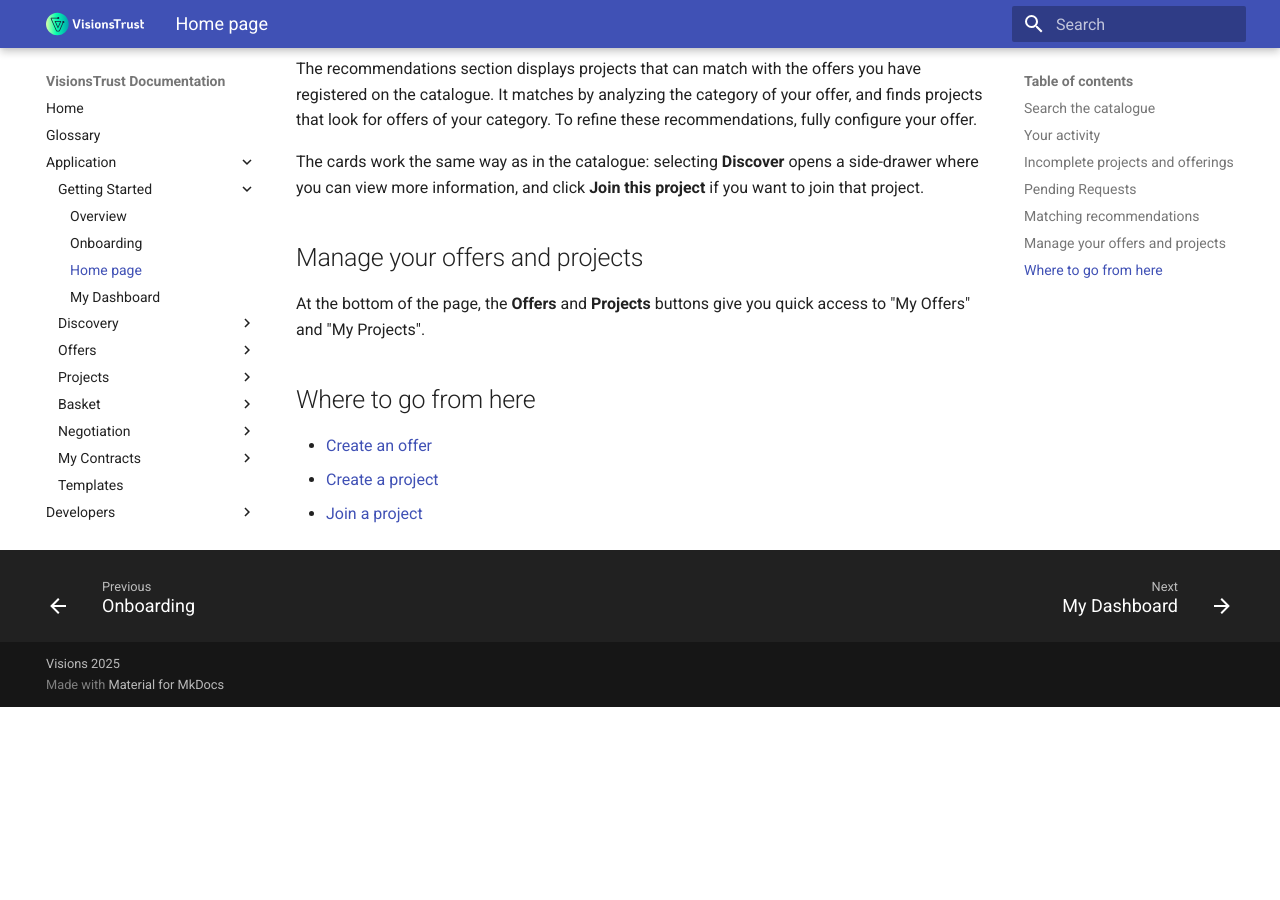
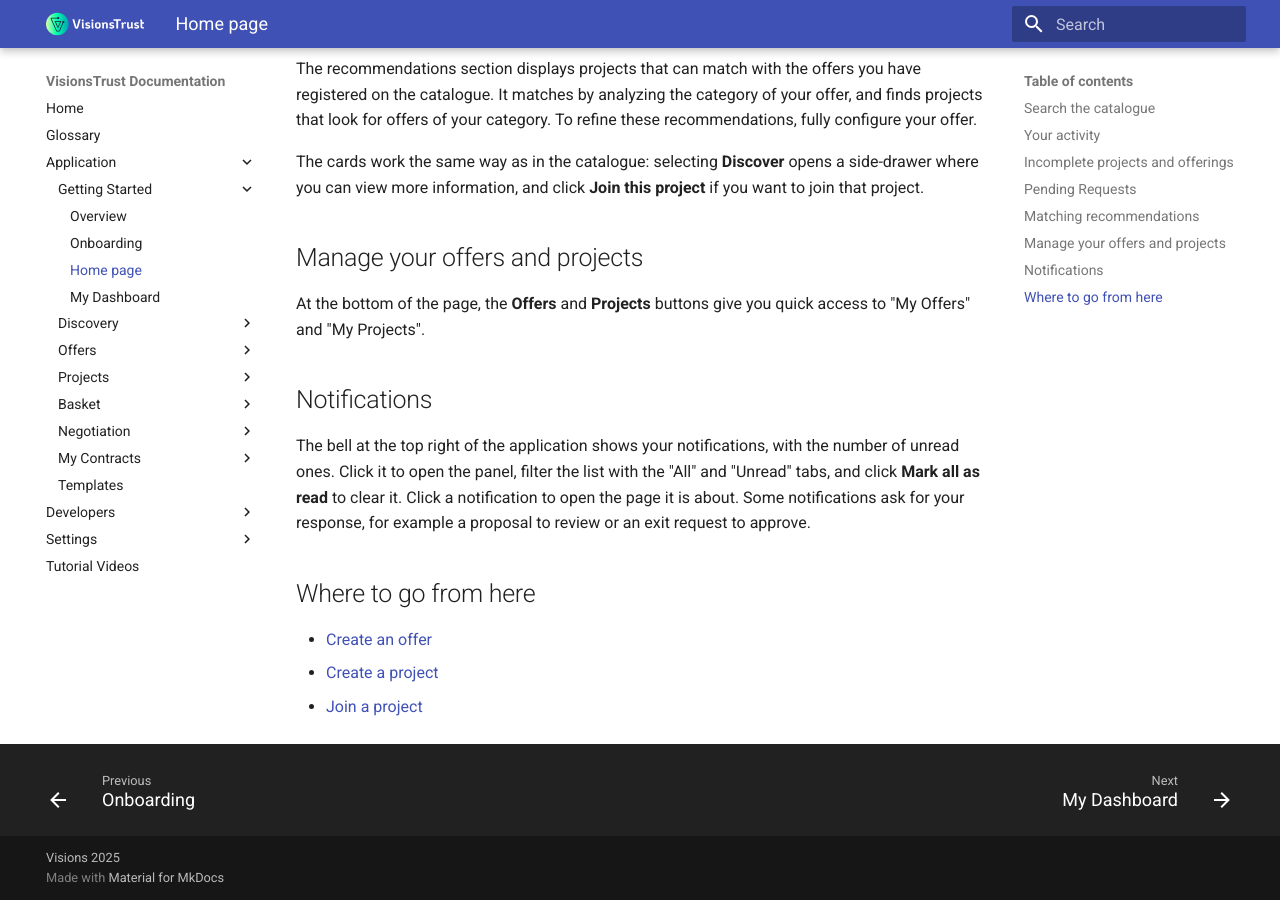
Before and after one commit to VisionsOfficial/visionstrust-docs, an MkDocs documentation site: the page built from docs/application/dashboard.md, in a window 1280 px wide and 900 px high, scrolled down 1488 px. Built offline with MkDocs 1.6.1 and Material for MkDocs 9.7.7, drawn with Linux system fonts in a browser that asks for light colours; before the commit the page ends 2195 px from its top, so only the background shows below that.

Commit message:
docs: add notifications section to home page

```diff
--- a/docs/application/dashboard.md
+++ b/docs/application/dashboard.md
@@ -35,6 +35,10 @@ The cards work the same way as in the catalogue: selecting **Discover** opens a
 
 At the bottom of the page, the **Offers** and **Projects** buttons give you quick access to "My Offers" and "My Projects".
 
+## Notifications
+
+The bell at the top right of the application shows your notifications, with the number of unread ones. Click it to open the panel, filter the list with the "All" and "Unread" tabs, and click **Mark all as read** to clear it. Click a notification to open the page it is about. Some notifications ask for your response, for example a proposal to review or an exit request to approve.
+
 ## Where to go from here
 
 - [Create an offer](./registering-resources/creating-an-offer.md)
```
